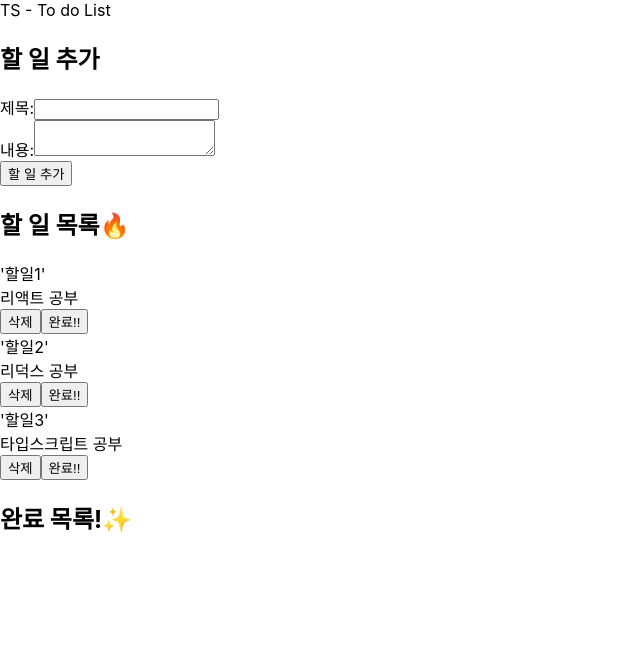
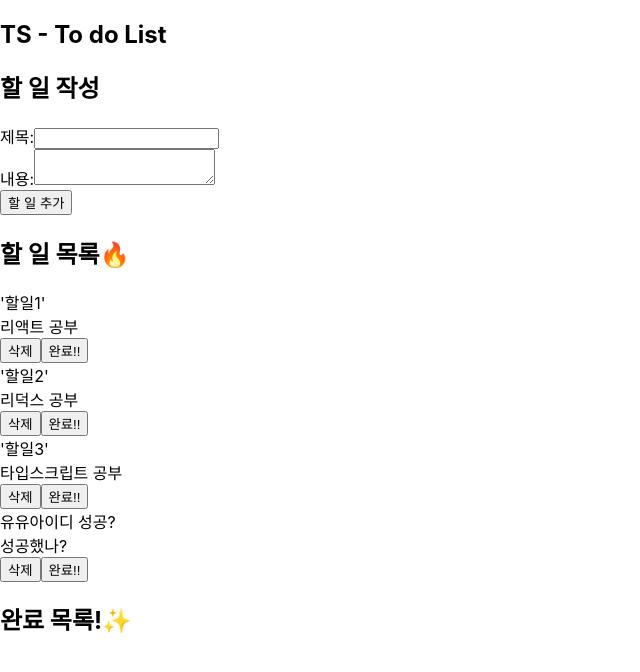
Before and after one commit to HyoChang5147/TodoList-ts, a React (Create React App) app: page / in a window 1280 px wide. Shown: the top 672 px of the page, without its empty margins (0-640 px from the left). Built offline with nearby package versions, Linux system fonts and the light colour scheme; data requests are answered from the project's data file.

Commit message:
uuid로 변경

```diff
--- a/db.json
+++ b/db.json
@@ -17,6 +17,12 @@
       "title": "'할일3'",
       "contents": "타입스크립트 공부",
       "isDone": false
+    },
+    {
+      "id": "0a3059e6-efcb-4d97-8c6a-9b4b7e35d204",
+      "title": "유유아이디 성공?",
+      "contents": "성공했나?",
+      "isDone": false
     }
   ]
 }
--- a/package.json
+++ b/package.json
@@ -11,6 +11,7 @@
     "@types/node": "^16.7.13",
     "@types/react": "^18.0.0",
     "@types/react-dom": "^18.0.0",
+    "@types/uuid": "^9.0.7",
     "axios": "^1.6.2",
     "json-server": "^0.17.4",
     "react": "^18.2.0",
--- a/src/components/Form.tsx
+++ b/src/components/Form.tsx
@@ -1,5 +1,6 @@
 import React, { useState } from "react";
 import axios from "axios";
+import { v4 as uuidv4 } from "uuid";
 
 import type { todosTypes } from "../types/todosTypes";
 
@@ -24,13 +25,13 @@ function Form({ todos, setTodosData }: FormProps) {
     e.preventDefault();
     try {
       const newTodo = {
-        id: todos.length + 1,
+        id: uuidv4(),
         title,
         contents,
         isDone: false,
       };
       await axios.post("http://localhost:4000/todos", newTodo);
-      setTodosData((prevTodos) => [...prevTodos, newTodo]);
+      setTodosData((prevTodos: todosTypes[]) => [...prevTodos, newTodo]);
       setTitle("");
       setContents("");
     } catch (error) {
@@ -40,7 +41,7 @@ function Form({ todos, setTodosData }: FormProps) {
 
   return (
     <div>
-      <h2>할 일 추가</h2>
+      <h2>할 일 작성</h2>
       <form onSubmit={handleSubmit}>
         <label>
           제목:
--- a/src/components/Header.tsx
+++ b/src/components/Header.tsx
@@ -1,7 +1,7 @@
 import React from "react";
 
 function Header() {
-  return <div>TS - To do List</div>;
+  return <h2>TS - To do List</h2>;
 }
 
 export default Header;
--- a/src/components/TodoListCard.tsx
+++ b/src/components/TodoListCard.tsx
@@ -14,7 +14,7 @@ const TodoListCard: React.FC<TodoListCardProps> = ({
   setTodosData,
   listIsDone,
 }) => {
-  const clickRemoveButtonHandler = async (id: number) => {
+  const clickRemoveButtonHandler = async (id: string) => {
     try {
       const confirmDelete = window.confirm(
         "정말로 이 할 일을 삭제하시겠습니까?"
@@ -32,7 +32,7 @@ const TodoListCard: React.FC<TodoListCardProps> = ({
     }
   };
 
-  const clickToggleButtonHandler = async (id: number) => {
+  const clickToggleButtonHandler = async (id: string) => {
     try {
       const todoToUpdate = todos.find((todo) => todo.id === id);
       if (!todoToUpdate) {
--- a/src/types/todosTypes.tsx
+++ b/src/types/todosTypes.ts
@@ -1,5 +1,5 @@
 export type todosTypes = {
-  id: number;
+  id: string;
   title: string;
   contents: string;
   isDone: boolean;
```
Also changed, not shown: 1 other file (tests, documents, lock files or other folders).
